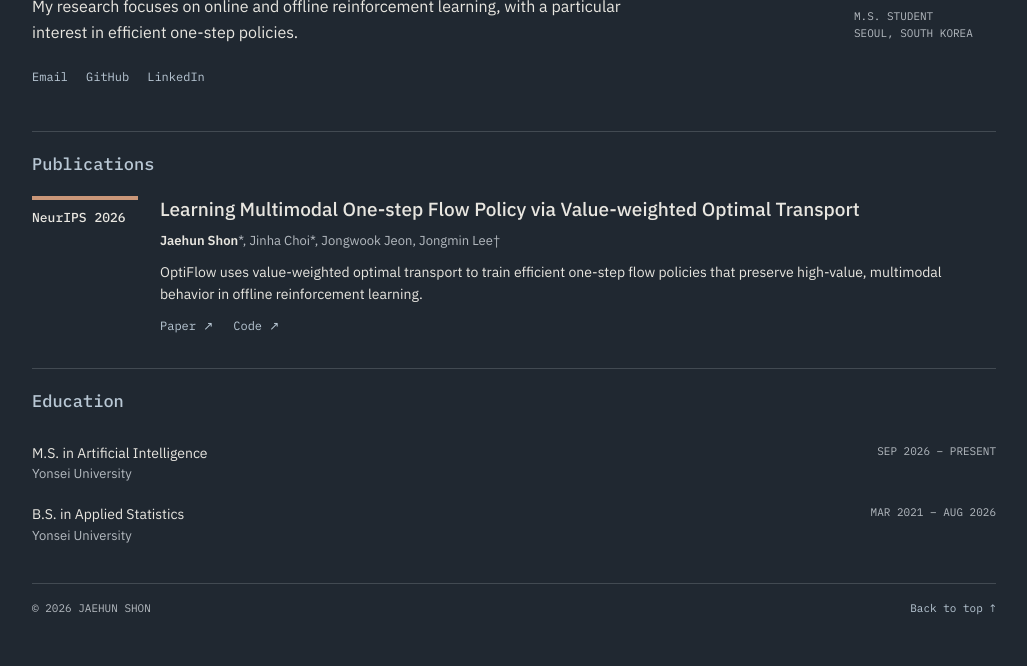
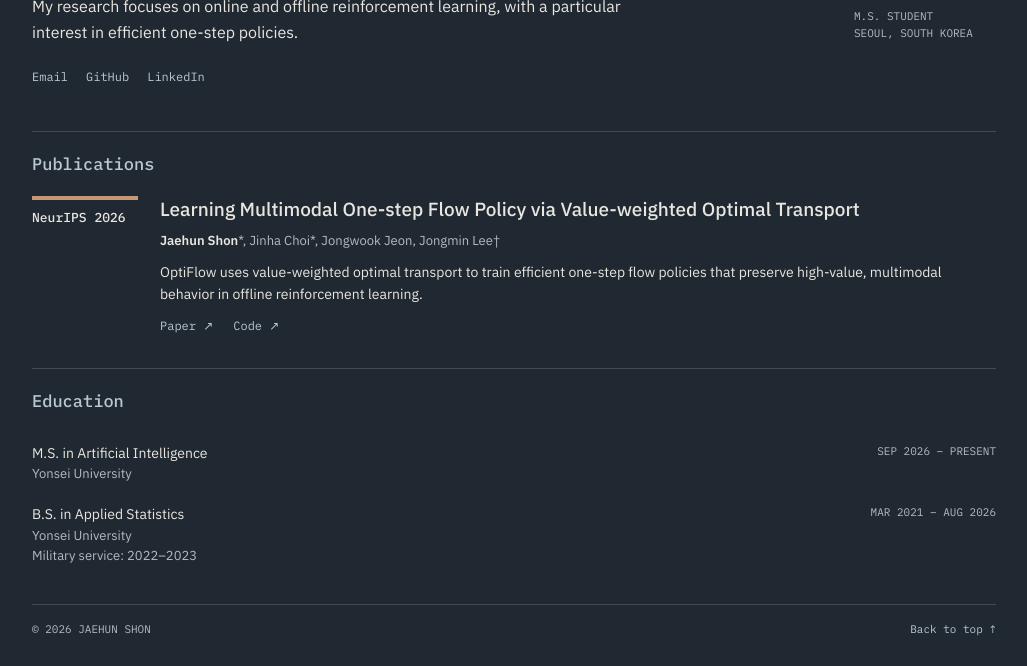
Before and after one commit to manfromearth11/manfromearth11.github.io, a Jekyll site: the page built from index.html, in a window 1280 px wide, cut to the strip 303-969 px from the top of the page. Shown: the whole strip, without its empty margins (126-1153 px from the left). Built offline with Jekyll 4.4.1, drawn with Linux system fonts in a browser that asks for light colours; the list of posts is cut into pages by our own code; before the commit the page ends 948 px from its top, so only the background shows below that.

Commit message:
Add military service dates to undergraduate education

```diff
--- a/_data/profile.yml
+++ b/_data/profile.yml
@@ -53,4 +53,5 @@ education:
   - degree: B.S. in Applied Statistics
     institution: Yonsei University
     dates: Mar 2021 – Aug 2026
+    detail: "Military service: 2022–2023"
 # Optional additional entries may include a detail field.
```
